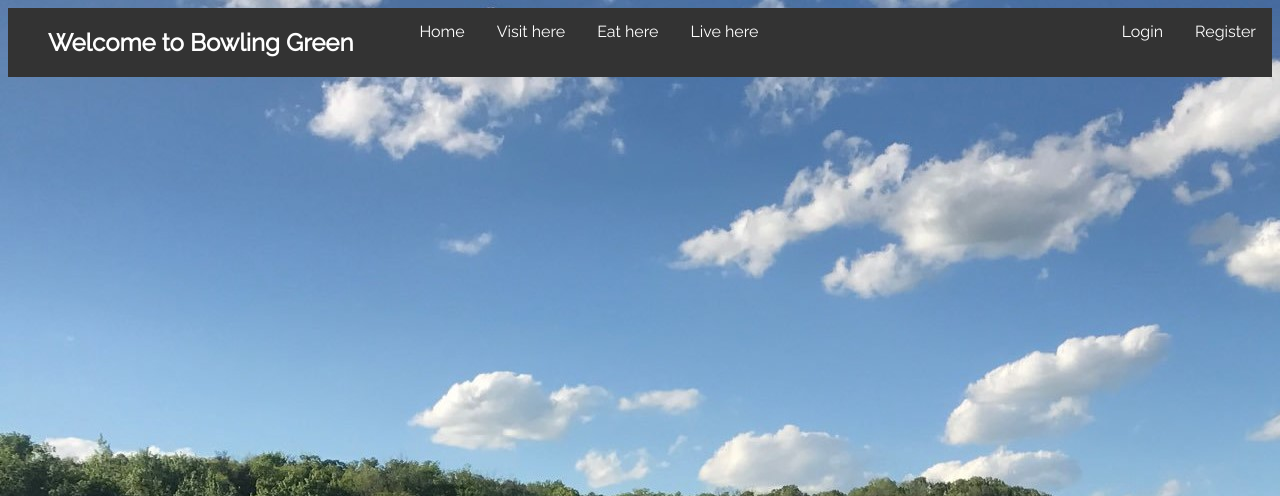
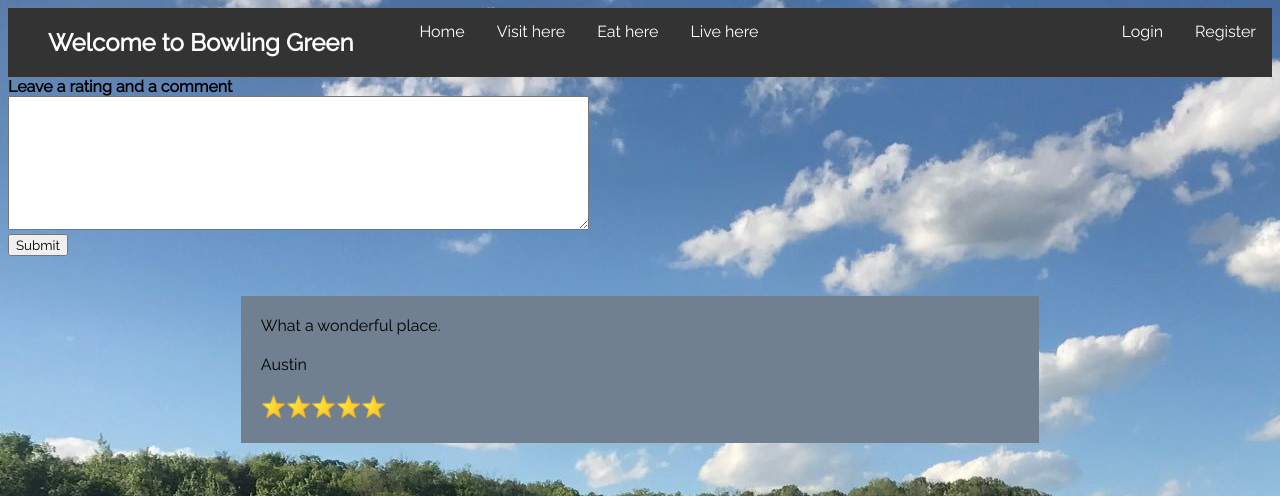
Before and after one commit to KaineKirby/YourTown, a PHP site: page /rating.php in a window 1280 px wide. Shown: the top 496 px of the page. Run offline with PHP 8.4, Linux system fonts and the light colour scheme; data comes from the database, SQL or seed files in the repository.

Commit message:
Got some of the rating page done and added some to QueryDatabase.php

```diff
--- a/php/QueryDatabase.php
+++ b/php/QueryDatabase.php
@@ -1,11 +1,48 @@
 <?php
+
+
+function queryServiceId($id) {
+  $host = "localhost";
+  $dbusername = "root";
+  $dbpassword = "";
+  $database = "bowling_green_services";
+  try{
+    $connect = new PDO("mysql:host=$host; dbname=$database", $dbusername, $dbpassword);
+    $connect->setAttribute(PDO::ATTR_ERRMODE, PDO::ERRMODE_EXCEPTION);
+
+    $query = "SELECT Stars, Comment, UserName FROM rating WHERE ServiceID=:id";
+
+    $statement = $connect->prepare($query);
+    $statement->bindValue(':id', $id);
+    $result = $statement->execute();
+
+    $statement->bindColumn(1, $stars);
+    $statement->bindColumn(2, $comment);
+    $statement->bindColumn(3, $username);
+
+    $ratings = [];
+    while($row = $statement->fetch(PDO::FETCH_BOUND)) {
+      $ratings = new stdClass();
+      $ratings->stars = $stars;
+      $ratings->comment = $comment;
+      $ratings->username = $username;
+
+      $ratingsArray[] = $ratings;
+    }
+    return $ratingsArray;
+  }
+  catch(PDOException $error) {
+       echo $error;
+       return null;
+
+  }
+}
 
 function queryServiceData($type) {
   $host = "localhost";
   $dbusername = "root";
   $dbpassword = "";
   $database = "bowling_green_services";
-
   try{
     $connect = new PDO("mysql:host=$host; dbname=$database", $dbusername, $dbpassword);
     $connect->setAttribute(PDO::ATTR_ERRMODE, PDO::ERRMODE_EXCEPTION);
@@ -77,4 +114,35 @@ function generateView($serviceArray) {
   return $viewStr;
 }
 
+function generateView2($ratingsArray) {
+  $viewStr = "";
+  foreach ($ratingsArray as $rating) {
+    $stars = $rating->stars;
+    $comment = $rating->comment;
+    $username = $rating->username;
+    if($stars == null) {
+      $stars = 0;
+    }
+
+    $viewStr = $viewStr . "<div class='service'>";
+    $viewStr = $viewStr . "<div class= 'description'>$comment</div>";
+    $viewStr = $viewStr . "<div class= 'address'>$username</div>";
+    $viewStr = $viewStr . "<div class= 'rating'>";
+
+    for($i = 0; $i < 5; $i++) {
+      if($i < $stars) {
+        $viewStr = $viewStr . "<img class='rating_star' src='images/star-icon.png'>";
+      }
+      else {
+        $viewStr = $viewStr . "<img class='rating_star' src='images/gray-star.png'>";
+      }
+
+    }
+
+    $viewStr = $viewStr . "</div>";
+    $viewStr = $viewStr . "</div>";
+  }
+  return $viewStr;
+}
+
 ?>
--- a/rating.php
+++ b/rating.php
@@ -1,5 +1,6 @@
 <?php
-
+include "php/QueryDatabase.php";
+$ratingValues = generateView2(queryServiceId(1));
 if(isset($_SESSION["username"])) {
   header("location:login_success.php");
 }
@@ -17,11 +18,21 @@ if(isset($_SESSION["username"])) {
 
 </head>
     <body id="page2">
-        <!--TOP NAV element-->
         <?php
           include "php/navigation.php";
         ?>
         <div class="rating">
+          <form class="" action="index.html" method="post">
+            <strong>Leave a rating and a comment</strong>
+            <br>
+            <textarea name="name" rows="8" cols="80" maxlength="10000"></textarea>
+            <br>
+            <button type="submit" name="button">Submit</button>
+          </form>
+
+          <?php
+            echo $ratingValues;
+          ?>
         </div>
     </body>
 </html>
```
Also changed, not shown: php/service.php (deleted, +0 -31 lines).
